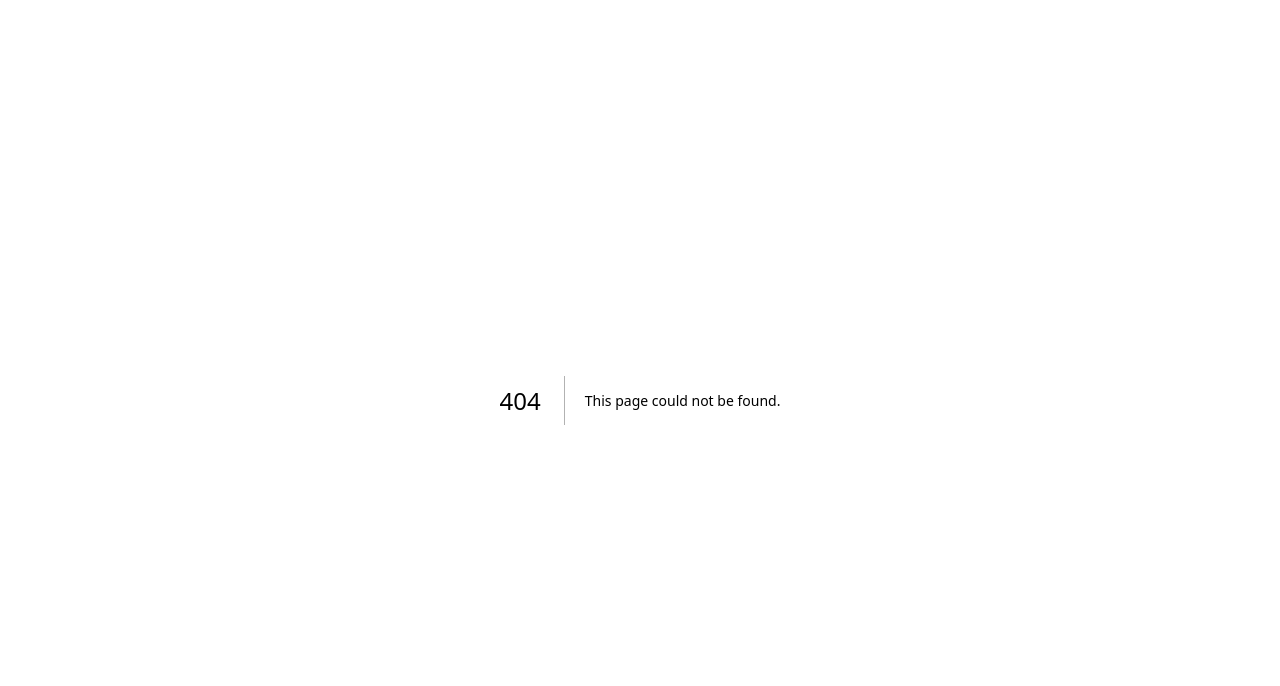
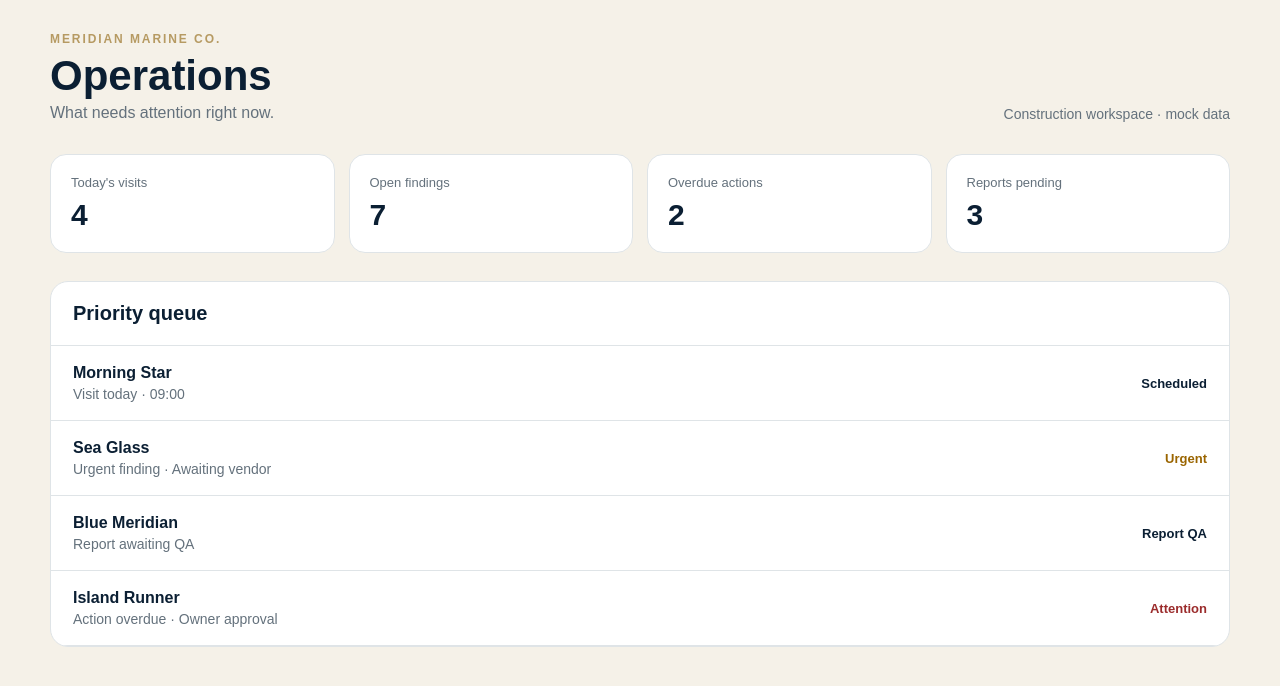
Before and after one commit to zabuilds/MMC-, a Next.js app: page /operations in a window 1280 px wide. Before the commit this address had no page. Shown: the top 686 px of the page. Built offline with nearby package versions, Linux system fonts and the light colour scheme.

Commit message:
build MMC operator operations workspace slice

```diff
--- /dev/null
+++ b/app/operations/page.tsx
@@ -0,0 +1,54 @@
+const queue = [
+  { title: "Morning Star", detail: "Visit today · 09:00", status: "Scheduled", tone: "normal" },
+  { title: "Sea Glass", detail: "Urgent finding · Awaiting vendor", status: "Urgent", tone: "urgent" },
+  { title: "Blue Meridian", detail: "Report awaiting QA", status: "Report QA", tone: "normal" },
+  { title: "Island Runner", detail: "Action overdue · Owner approval", status: "Attention", tone: "critical" },
+];
+
+const stats = [
+  ["Today's visits", "4"],
+  ["Open findings", "7"],
+  ["Overdue actions", "2"],
+  ["Reports pending", "3"],
+];
+
+export default function OperationsPage() {
+  return (
+    <main style={{ minHeight: "100vh", padding: "32px 24px 64px" }}>
+      <div style={{ maxWidth: 1180, margin: "0 auto" }}>
+        <header style={{ display: "flex", justifyContent: "space-between", gap: 24, alignItems: "end", marginBottom: 32 }}>
+          <div>
+            <p style={{ margin: 0, color: "var(--gold)", fontSize: 12, fontWeight: 800, letterSpacing: "0.16em", textTransform: "uppercase" }}>Meridian Marine Co.</p>
+            <h1 style={{ margin: "8px 0 6px", color: "var(--navy)", fontSize: 42, lineHeight: 1.05 }}>Operations</h1>
+            <p style={{ margin: 0, color: "var(--muted)" }}>What needs attention right now.</p>
+          </div>
+          <div style={{ color: "var(--muted)", fontSize: 14 }}>Construction workspace · mock data</div>
+        </header>
+
+        <section style={{ display: "grid", gridTemplateColumns: "repeat(auto-fit, minmax(180px, 1fr))", gap: 14, marginBottom: 28 }}>
+          {stats.map(([label, value]) => (
+            <article key={label} style={{ background: "var(--white)", border: "1px solid var(--line)", borderRadius: 16, padding: 20 }}>
+              <div style={{ color: "var(--muted)", fontSize: 13 }}>{label}</div>
+              <div style={{ marginTop: 8, color: "var(--navy)", fontSize: 30, fontWeight: 800 }}>{value}</div>
+            </article>
+          ))}
+        </section>
+
+        <section style={{ background: "var(--white)", border: "1px solid var(--line)", borderRadius: 18, overflow: "hidden" }}>
+          <div style={{ padding: "20px 22px", borderBottom: "1px solid var(--line)" }}>
+            <h2 style={{ margin: 0, color: "var(--navy)", fontSize: 20 }}>Priority queue</h2>
+          </div>
+          {queue.map((item) => (
+            <div key={item.title} style={{ display: "flex", justifyContent: "space-between", alignItems: "center", gap: 16, padding: "18px 22px", borderBottom: "1px solid var(--line)" }}>
+              <div>
+                <strong style={{ color: "var(--navy)" }}>{item.title}</strong>
+                <div style={{ marginTop: 4, color: "var(--muted)", fontSize: 14 }}>{item.detail}</div>
+              </div>
+              <span style={{ color: item.tone === "critical" ? "#9b2c2c" : item.tone === "urgent" ? "#9a6500" : "var(--navy)", fontWeight: 700, fontSize: 13 }}>{item.status}</span>
+            </div>
+          ))}
+        </section>
+      </div>
+    </main>
+  );
+}
```
